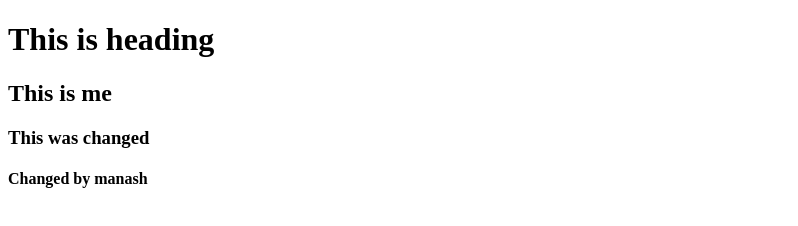
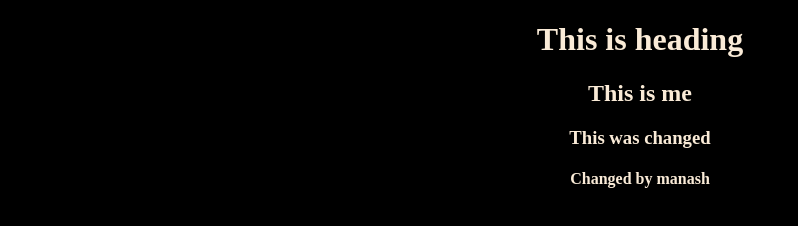
Before and after one commit to subhajit-cpu/college-project, a plain HTML site: page index.html in a window 1280 px wide. Shown: the whole page, without its empty margins (0-798 px from the left). Drawn offline with Linux system fonts and the light colour scheme.

Commit message:
changed by gouri

```diff
--- a/index.html
+++ b/index.html
@@ -4,6 +4,7 @@
     <meta charset="UTF-8">
     <meta name="viewport" content="width=device-width, initial-scale=1.0">
     <title>Document</title>
+    <link rel="stylesheet" href="./style.css">
 </head>
 <body>
     <h1>This is heading</h1>
--- a/style.css
+++ b/style.css
@@ -0,0 +1,5 @@
+html{
+    background-color: black;
+    color: antiquewhite;
+    text-align: center;
+}
```
